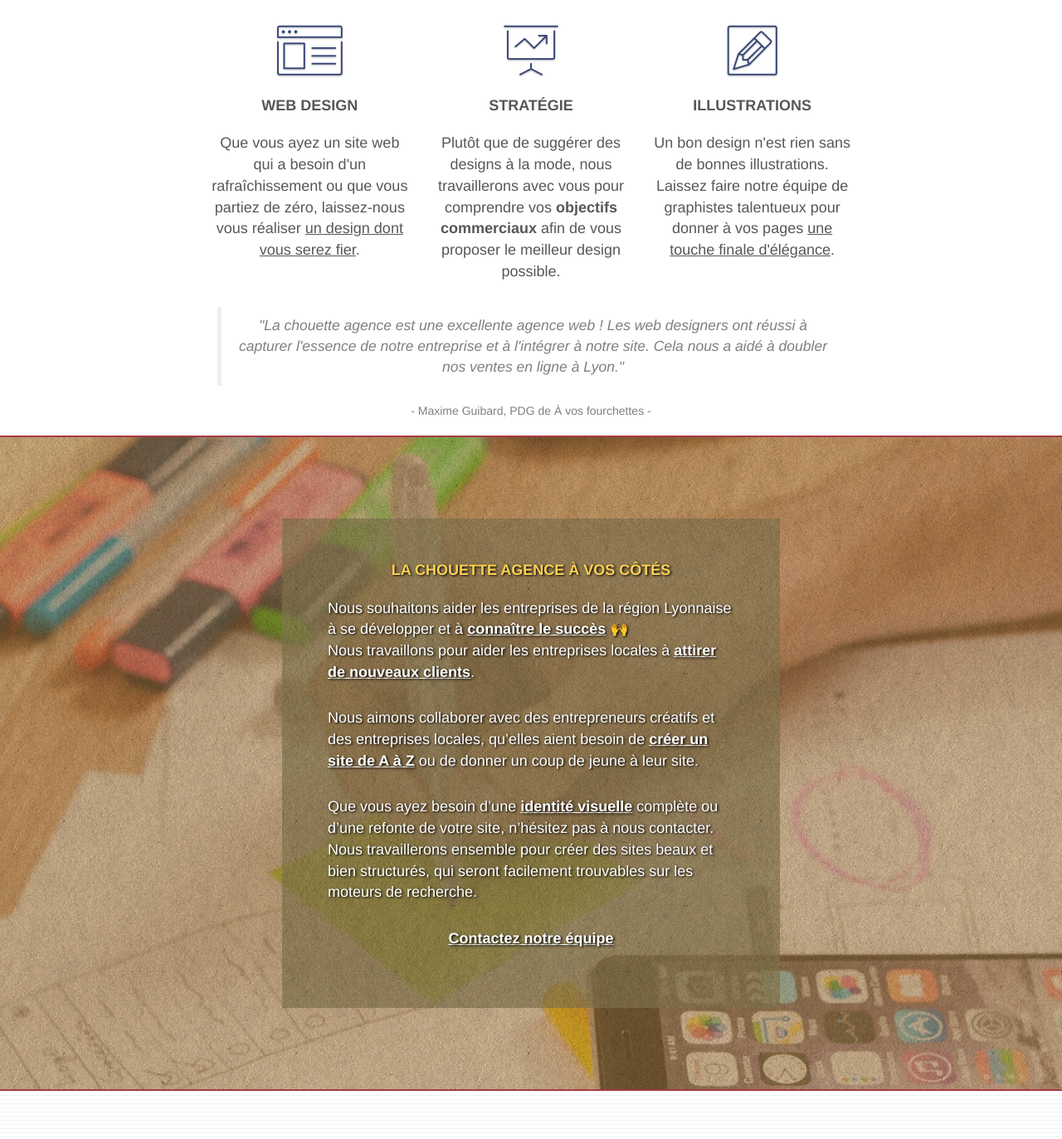
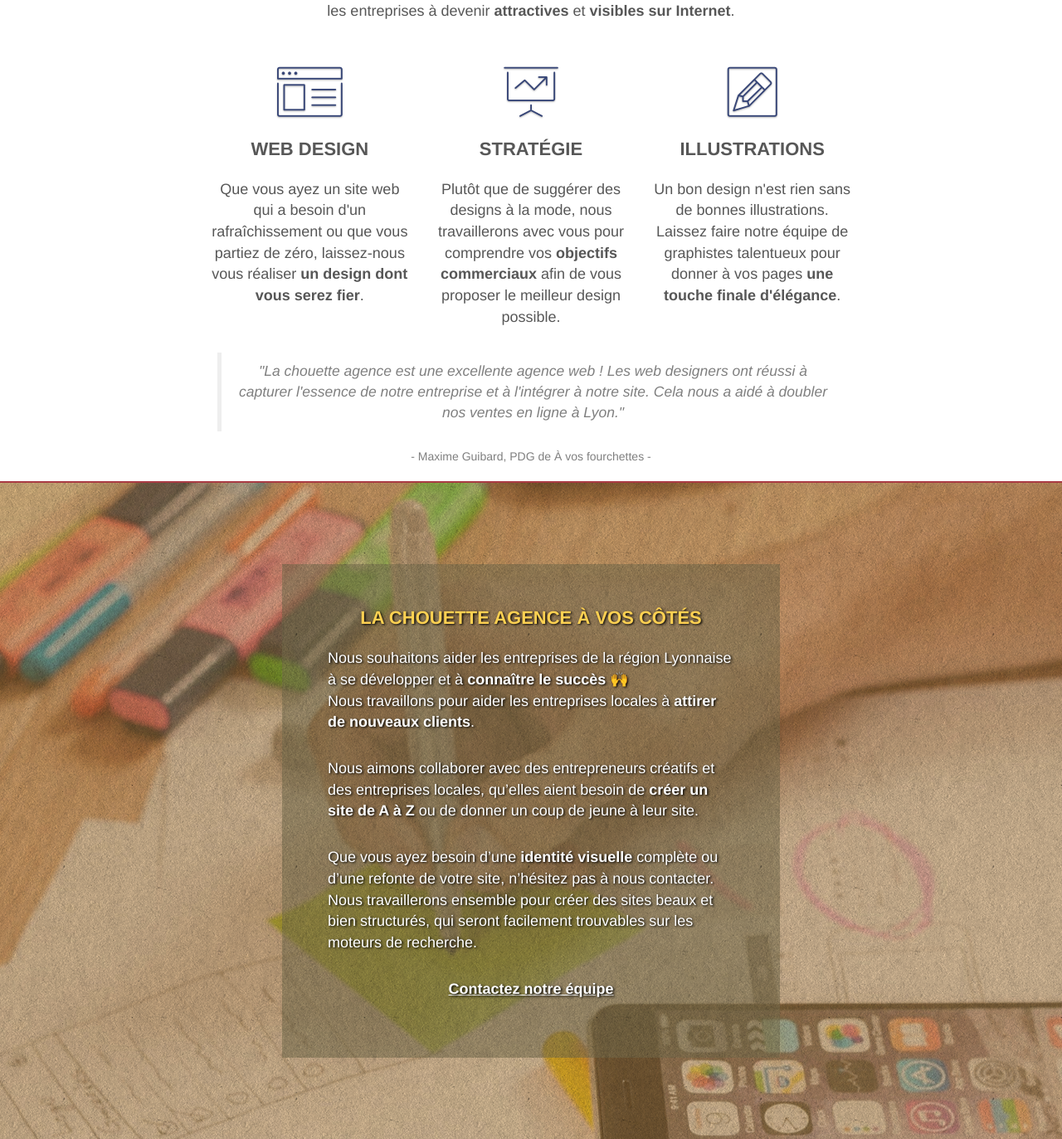
Before and after one commit to Chocoffees/BotoumYao_4_La_chouette_agence_optimization, a plain HTML site: page index.html in a window 1280 px wide. Shown: the part 670-2043 px from the top of the page at 83% size. Drawn offline with Linux system fonts and the light colour scheme.

Commit message:
Strong elements reviewed

```diff
--- a/index.html
+++ b/index.html
@@ -90,6 +90,7 @@
 						</div>
 						<div class="col-sm-12">
 							<h1 class="text-center hero-bloc-text tc-white ">
+								La chouette agence<br>
 								Un <strong>Web Design</strong> pour renforcer votre image
 							</h1>
 							<div class="text-center">
@@ -110,9 +111,7 @@
 				<div class="row">
 					<div class="col-sm-12 text-center">
 						<p>La chouette agence est une <strong>agence de web design</strong> qui aide les entreprises à
-							devenir
-							<span class="underline">attractives</span> et <span class="underline">visibles sur
-								Internet</span>.
+							devenir <strong>attractives</strong> et <strong>visibles sur Internet</strong>.
 						</p>
 					</div>
 				</div>
@@ -126,8 +125,8 @@
 						</h2>
 						<p class="text-center ">
 							Que vous ayez un site web qui a besoin d'un rafraîchissement ou que vous
-							partiez de zéro, laissez-nous vous réaliser <span class="underline">un design dont vous
-								serez fier</span>.
+							partiez de zéro, laissez-nous vous réaliser <strong>un design dont vous
+								serez fier</strong>.
 						</p>
 					</div>
 					<div class="col-sm-4">
@@ -153,8 +152,7 @@
 						</h2>
 						<p class="text-center ">
 							Un bon design n'est rien sans de bonnes illustrations. Laissez faire notre équipe de
-							graphistes talentueux pour donner à vos pages <span class="underline">une touche finale
-								d'élégance</span>.
+							graphistes talentueux pour donner à vos pages <strong>une touche finale d'élégance</strong>.
 						</p>
 					</div>
 				</div>
@@ -184,17 +182,15 @@
 						</h2>
 						<p class="text-center white text-presentation">
 							Nous souhaitons aider les entreprises de la région Lyonnaise à se développer et à
-							<strong><span class="underline">connaître le succès</span></strong> 🙌<br>
-							Nous travaillons pour aider les entreprises locales à <strong><span
-									class="underline">attirer de nouveaux clients</span></strong>.
+							<strong>connaître le succès</strong> 🙌<br>
+							Nous travaillons pour aider les entreprises locales à <strong>attirer de nouveaux clients</strong>.
 						</p>
 						<p class="text-center white text-presentation">
 							Nous aimons collaborer avec des entrepreneurs créatifs et des entreprises locales,
-							qu’elles aient besoin de <strong><span class="underline">créer un site de A à
-									Z</span></strong> ou de donner un coup de jeune à leur site.
+							qu’elles aient besoin de <strong>créer un site de A à Z</strong> ou de donner un coup de jeune à leur site.
 						</p>
 						<p class="text-center white text-presentation">
-							Que vous ayez besoin d’une <strong><span class="underline">identité visuelle</span></strong>
+							Que vous ayez besoin d’une <strong>identité visuelle</strong>
 							complète ou d’une refonte de votre site, n’hésitez
 							pas à nous contacter.<br>
 							Nous travaillerons ensemble pour créer des sites beaux et bien structurés, qui seront
--- a/style.css
+++ b/style.css
@@ -455,7 +455,6 @@ nav .caret {
 .mg-md {
   margin-top: 10px;
   margin-bottom: 20px;
-  font-size: large;
   font-weight: bold;
   text-transform: uppercase;
 }
@@ -777,7 +776,7 @@ h4 {
 }
 
 .black-background {
-  background-color: rgba(165, 147, 99, 0.7);
+  background-color: rgba(147, 135, 95, 0.55);
   padding: 40px 40px 40px 40px;
 }
 
```
